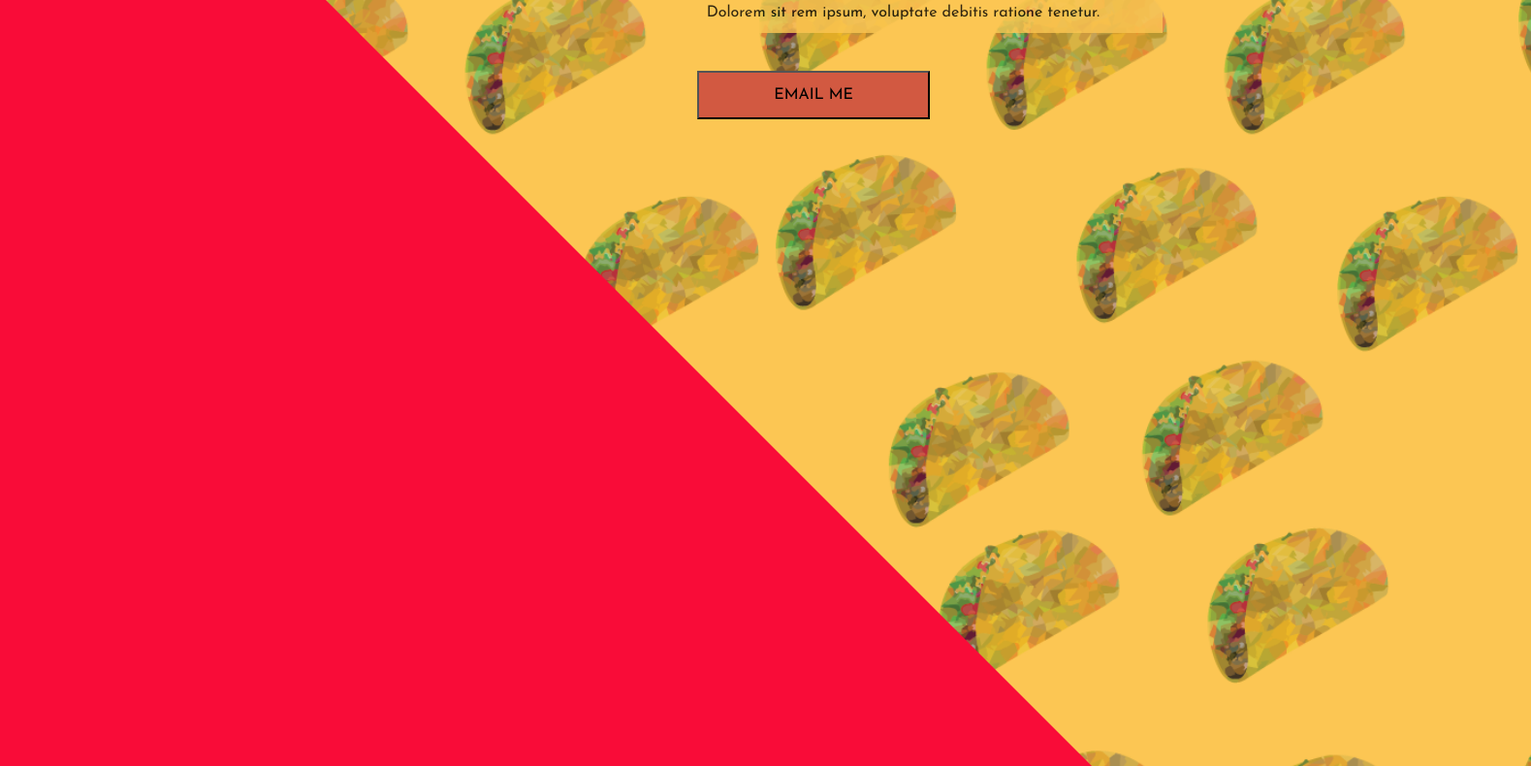
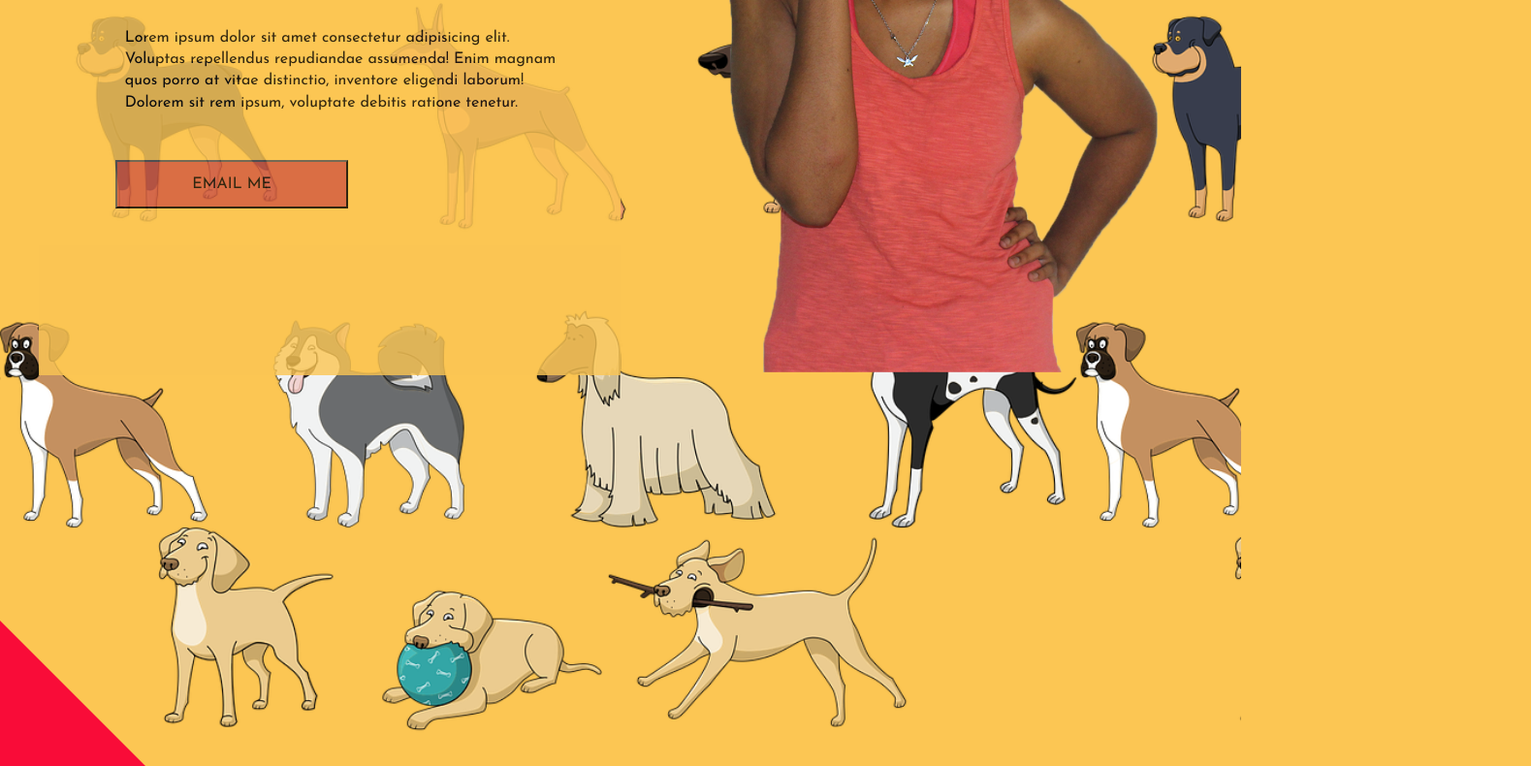
Before and after one commit to creative-function/campbellSoup, a website: page index.html in a window 1280 px wide. Shown: the part 256-1046 px from the top of the page at 97% size, 1579 px wide, since content can reach past the window. Drawn offline with Linux system fonts and the light colour scheme; files that its build step writes are made by us from their sources; a web font is replaced by a local one.

Commit message:
slides and media 90% done
do next: put description in triange

```diff
--- a/index.html
+++ b/index.html
@@ -12,7 +12,7 @@
 
 
 	</head>
-	<body id="Cs-body">
+	<body id="csBody">
 
 		<!-- <div class="bkgrnd-angle">
 
@@ -53,6 +53,7 @@
 			<button> EMAIL ME</button>
 
 		</div>
+
 		</div>
 
 		<!-- <footer class="footer">
--- a/src/js/main.js
+++ b/src/js/main.js
@@ -1,7 +1,4 @@
 console.log(`Hello Chello! slideshow.`);
-
-
-
 
 
 let slideshow = function(){
@@ -58,37 +55,109 @@ let slideshow = function(){
 };
 
 //CALL SLIDESHOW: Turn on/off
-// slideshow();
+slideshow();
+
+
+
+let changeDoodles = function(){
+
+    let $doodlesContainer = document.querySelector('#csBody');
+
+    console.log('changing doodles')
+    let currentDoodle=-1;
+
+    //create an array of all doodles
+    let $doodles = [
+        "url(/dist/img/tacoSet2.png)",
+        "url(/dist/img/dogSet2.png)",
+        "url(/dist/img/beachSet2.png)",
+        "url(/dist/img/spaceSet2.png)",
+        "url(/dist/img/doodleSet2.png)",
+        "url(/dist/img/foodSet2.png)",
+    ];
+
+    let newDoodle = function(){
+
+
+        //add the next doodle
+        currentDoodle ++
+        console.log('showing doodle: ', currentDoodle);
+
+        //if doodle reaches the end of its length
+        if(currentDoodle >= $doodles.length){
+            //start the doodles at the first img
+            currentDoodle = 0
+        }
 
 
 
 
+            //if background image does not match current backround
 
-let backChange = (function() {
-	let currentSet = -1;
-    let $sets = [
-        "url(/dist/img/tacoSet2.png)",
-        "url(/dist/img/dogSet2.png)",
-        "url(/dist/img/beachSet2.png)",
-        "url(/dist/img/spaceSet2.png)",
-        "url(/dist/img/sketchSet2.png)",
-        "url(/dist/img/foodSet2.png)",
-    ];
-    let $setsContainer = document.getElementById('#Cs-body')
+            if($doodles[currentDoodle] !== $doodlesContainer.style.backgroundImage){
+
+                // then manke backgrounds the same
+                $doodlesContainer.style.backgroundImage = $doodles[currentDoodle];
+             }
+
+    }
+    //call the function (load picture)
+    newDoodle()
+
+    //every 3 seconcs, call it again (change picture)
+    setInterval(newDoodle, 3000)
+};
 
 
-	// let changeSets = function() {
-	// 	currentSet++
-	// 	if (currentSet >= $sets.length) {
-	// 		currentSet = 0
-	// 	}
+//CALL DOODELS: Turn on/off
+changeDoodles();
 
-	// 	$sets.forEach(function($set) {
-	// 		$set.style.backgroundImage = 'none'
-	// 	})
-	// 	$sets[currentSet].style.backgroundImage = 'block'
-	// }
 
-	// changeSets()
-	// setInterval(changeSets, 3000)
-})();
+
+
+// let $setsContainer = document.querySelector('#csBody');
+
+// let backChange = (function() {
+// 	let currentSet = -1;
+
+//     let $sets = [
+//         "url(/dist/img/tacoSet2.png)",
+//         "url(/dist/img/dogSet2.png)",
+//         "url(/dist/img/beachSet2.png)",
+//         "url(/dist/img/spaceSet2.png)",
+//         "url(/dist/img/sketchSet2.png)",
+//         "url(/dist/img/foodSet2.png)",
+//     ];
+
+//     //every 3 seconds, pick an index number
+//     // translate index into string
+//     // if string does not match current backround
+//     //make string new background
+//     //else if strings match, do nothing (code will run again)
+
+//     let swap = function(){
+
+//         for (let s=0; s < $sets.length; s++){ // d =0, so long as it is below 4, print and increase d by one.
+//             console.log("s: " + s)
+//         }
+//     }
+
+
+// 	// let changeSets = function() {
+// 	// 	currentSet++
+// 	// 	if (currentSet >= $sets.length) {
+// 	// 		currentSet = 0
+// 	// 	}
+
+// 	// 	$sets.forEach(function($set) {
+// 	// 		$set.style.backgroundImage = 'none'
+// 	// 	})
+// 	// 	$setsContainer.style.backgroundImage = $sets[currentSet];
+// 	// }
+
+
+
+
+// 	// changeSets()
+// 	setInterval(swap, 3000);
+// })();
--- a/src/scss/main.scss
+++ b/src/scss/main.scss
@@ -65,7 +65,7 @@ body {
 
 
 	@media #{$tablet}{
-		flex-direction: row;
+		flex-direction: row-reverse;
 	}
 
 
@@ -79,7 +79,7 @@ body {
 
 		position: absolute;
 		top: -5%;
-		z-index: -100;
+		z-index:-100;
 		width: 170%;
 		height: 170%;
 		transform-origin: top left;
@@ -129,6 +129,10 @@ body {
 		font-family: $campJose;
 		font-size:1rem;
 		line-height: 1.4rem;
+		@media #{$tablet}{
+			background-color: $campGold;
+			opacity: .8;
+		}
 
 
 
@@ -148,10 +152,6 @@ body {
 			width:100%;
 			margin:4%;
 			padding:2%;
-			@media #{$tablet}{
-				background-color: $campGold;
-				opacity: .8;
-			}
 
 		}
 
```
Also changed, not shown: dist/css/main.css, dist/js/main.js, 2 other files. Lines whose indentation alone changed are shown as unchanged.
